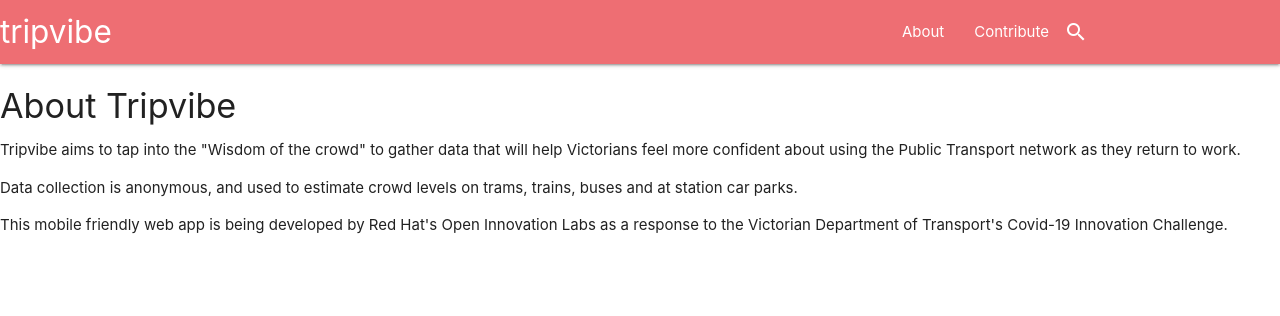
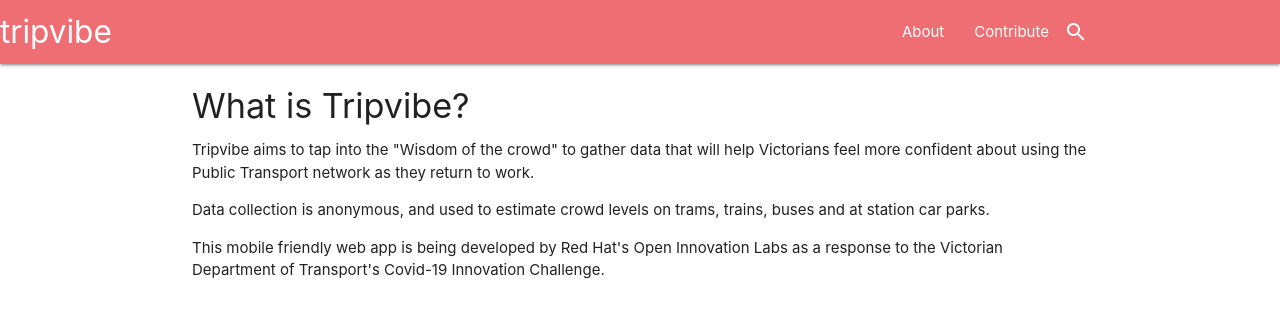
Before and after one commit to rossbrigoli/tripvibe, an Angular app: page /about in a window 1280 px wide. Shown: the top 316 px of the page. Built offline with nearby package versions, Linux system fonts and the light colour scheme.

Commit message:
about page margins

```diff
--- a/src/app/components/about/about.component.html
+++ b/src/app/components/about/about.component.html
@@ -1,4 +1,7 @@
-<h4>About Tripvibe</h4>
+<div class="container">
+<h4>What is Tripvibe?</h4>
+
 <p>Tripvibe aims to tap into the "Wisdom of the crowd" to gather data that will help Victorians feel more confident about using the Public Transport network as they return to work.</p>
 <p>Data collection is anonymous, and used to estimate crowd levels on trams, trains, buses and at station car parks. </p>
 <p>This mobile friendly web app is being developed by Red Hat's Open Innovation Labs as a response to the Victorian Department of Transport's Covid-19 Innovation Challenge.</p>
+</div>
```
